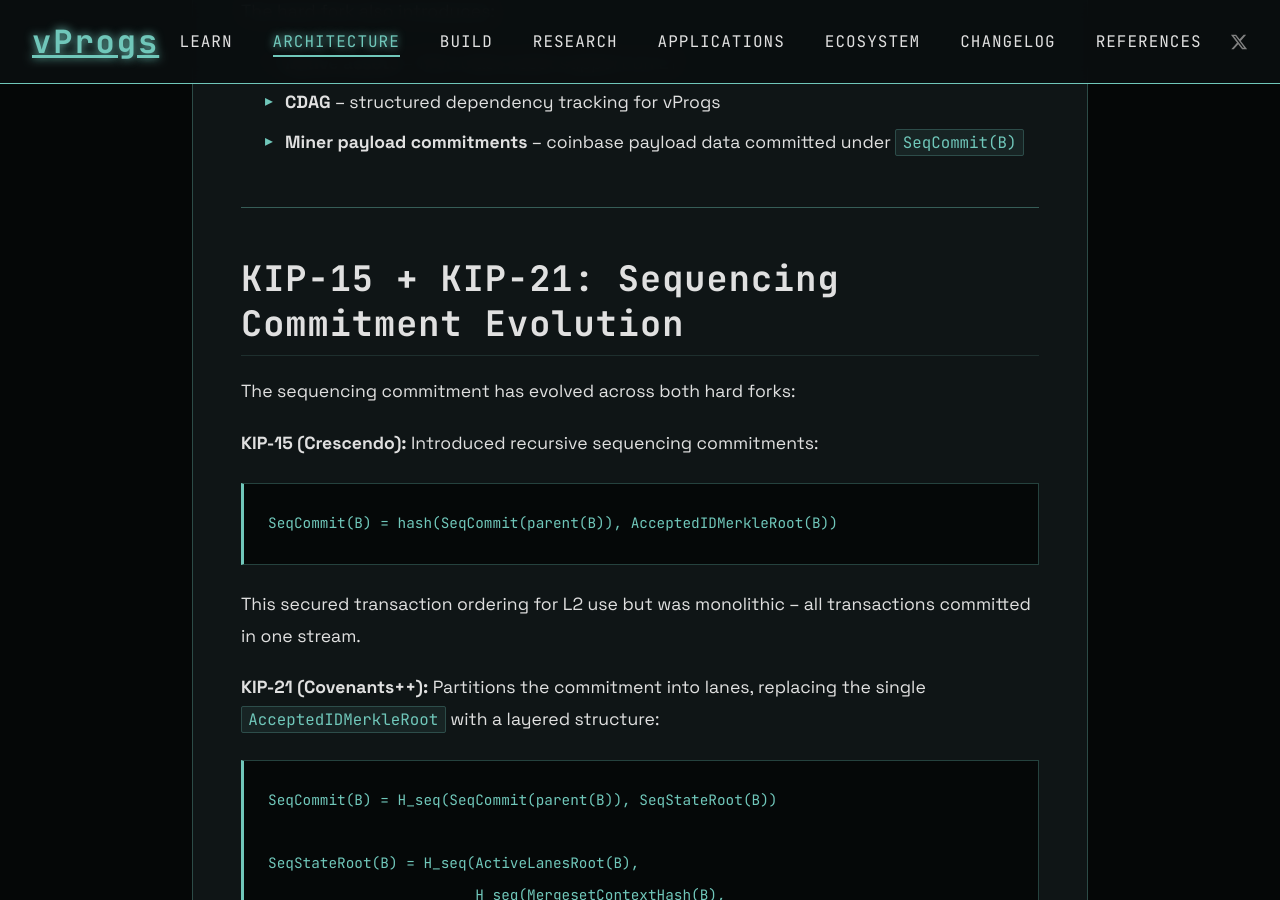
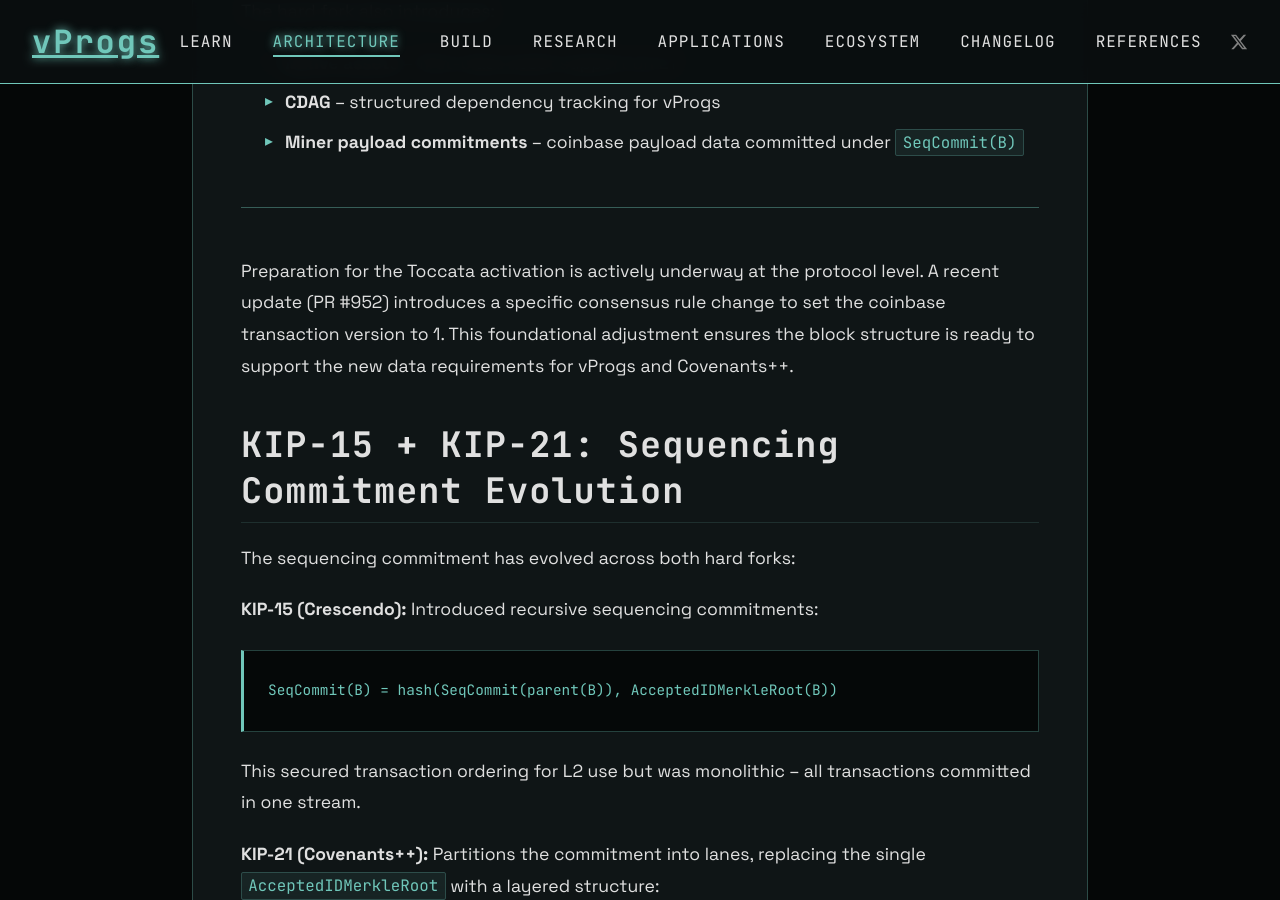
Before and after one commit to creative-inference/vprogs.xyz, a Jekyll site: the page built from architecture/covenants.md, in a window 1280 px wide and 900 px high, scrolled down 6739 px. Built offline with Jekyll 4.4.1, drawn with Linux system fonts in a browser that asks for light colours.

Commit message:
Add Toccata preparation detail regarding coinbase tx version 1 [auto]

```diff
--- a/architecture/covenants.md
+++ b/architecture/covenants.md
@@ -176,6 +176,11 @@ The hard fork also introduces:
 - **Miner payload commitments** -- coinbase payload data committed under `SeqCommit(B)`
 
 ---
+
+
+
+
+Preparation for the Toccata activation is actively underway at the protocol level. A recent update (PR #952) introduces a specific consensus rule change to set the coinbase transaction version to 1. This foundational adjustment ensures the block structure is ready to support the new data requirements for vProgs and Covenants++.
 
 ## KIP-15 + KIP-21: Sequencing Commitment Evolution
 
```
